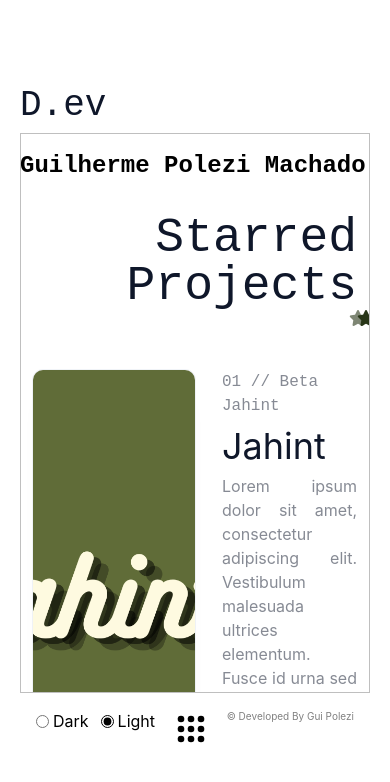
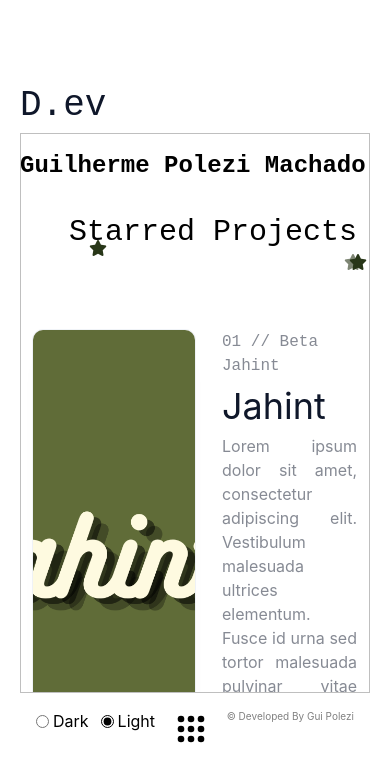
Before and after one commit to GuiPolezi/portfolio-dev, a React (Vite) app: page /projects in a window 390 px wide. Shown: the top 782 px of the page. Built offline with nearby package versions, Linux system fonts and the light colour scheme; a web font is replaced by a local one.

Commit message:
HeaderProject responsivity added with tailwind

```diff
--- a/src/index.css
+++ b/src/index.css
@@ -114,7 +114,7 @@ font-family: "Iosevka Charon Mono", monospace;
     font-family: "Iosevka Charon Mono", monospace;
   font-weight: 300;
 }
-
+/*
 #stars {
   position: relative;
 
@@ -140,7 +140,7 @@ font-family: "Iosevka Charon Mono", monospace;
   color: #283618;
   opacity: 0.6;
 }
-
+*/
 #titleLab {
     font-family: "Iosevka Charon Mono", monospace;
   font-weight: 300;
--- a/src/pages/projects.jsx
+++ b/src/pages/projects.jsx
@@ -61,12 +61,30 @@ export function Projects() {
     }, []); // O array vazio garante que isso rode apenas uma vez quando o componente montar
     return (
         <div ref={containerRef}>
-            <div className="headerProjects text-end">
-                <h3 id="titleProject" className="text-5xl">Starred Projects</h3>
-                <div id="stars">
-                    <i id="starone" className="fa-solid fa-star parallax-layer" data-speed="30"></i>
-                    <i id="startwo" className="fa-solid fa-star parallax-layer" data-speed="10"></i>
-                    <i id="starthree" className="fa-solid fa-star parallax-layer" data-speed="8"></i>
+            <div className="headerProjects text-end relative">
+                {/* Título responsivo: menor no celular, grande no desktop */}
+                <h3 id="titleProject" className="text-3xl md:text-5xl font-bold text-black dark:text-white">
+                    Starred Projects
+                </h3>
+
+                {/* Container das estrelas (Substitui o #stars do CSS) */}
+                <div id="stars" className="relative w-full h-5">
+
+                    {/* Estrela 1: Perto no celular, vai se afastando conforme a tela cresce */}
+                    <i id="starone"
+                        className="fa-solid fa-star parallax-layer absolute text-[#283618] right-[250px] top-[-10px] md:right-[390px] md:top-[-20px] lg:right-[400px] lg:top-[-30px]"
+                        data-speed="30"></i>
+
+                    {/* Estrela 2: Ajustada com z-index nativo (z-10) */}
+                    <i id="startwo"
+                        className="fa-solid fa-star parallax-layer absolute text-[#283618] z-10 right-[-10px] top-1 lg:right-[-15px] lg:top-0"
+                        data-speed="10"></i>
+
+                    {/* Estrela 3: Levemente recuada com opacidade de 60% */}
+                    <i id="starthree"
+                        className="fa-solid fa-star parallax-layer absolute text-[#283618] opacity-60 z-0 right-[-5px] top-1 lg:right-[-10px] lg:top-0"
+                        data-speed="8"></i>
+
                 </div>
             </div>
             <div className="content mt-15">
```
Lines whose indentation alone changed are shown as unchanged.
